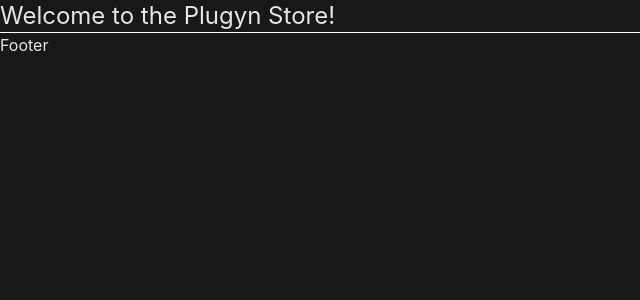
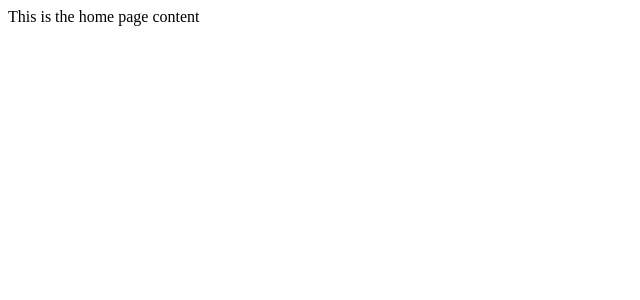
Before and after one commit to davidpetrea/plugyn-store, a Next.js app: page / in a window 1280 px wide. Shown: the top 300 px of the page, without its empty margins (0-640 px from the left). Built offline with nearby package versions, Linux system fonts and the light colour scheme.

Commit message:
Changed project structure to app directory instead of pages.

```diff
--- /dev/null
+++ b/app/layout.tsx
@@ -0,0 +1,13 @@
+export default function RootLayout({
+ // Layouts must accept a children prop.
+ // This will be populated with nested layouts or pages
+ children,
+}: {
+ children: React.ReactNode;
+}) {
+ return (
+  <html lang='en'>
+   <body>{children}</body>
+  </html>
+ );
+}
--- /dev/null
+++ b/app/page.tsx
@@ -0,0 +1,3 @@
+export default function Home() {
+ return <div>This is the home page content</div>;
+}
--- a/next.config.js
+++ b/next.config.js
@@ -1,7 +1,10 @@
 /** @type {import('next').NextConfig} */
 const nextConfig = {
-  reactStrictMode: true,
-  swcMinify: true,
-}
+ reactStrictMode: true,
+ swcMinify: true,
+ experimental: {
+  appDir: true,
+ },
+};
 
-module.exports = nextConfig
+module.exports = nextConfig;
--- a/pages/_app.tsx
+++ /dev/null
@@ -1,6 +0,0 @@
-import '../styles/globals.css'
-import type { AppProps } from 'next/app'
-
-export default function App({ Component, pageProps }: AppProps) {
-  return <Component {...pageProps} />
-}
--- a/pages/index.tsx
+++ /dev/null
@@ -1,25 +0,0 @@
-import Head from 'next/head';
-import Image from 'next/image';
-
-export default function Home() {
- return (
-  <div>
-   <Head>
-    <title>Plugyn Store | Safe & Cheap Metin2 Yang</title>
-    <meta
-     name='description'
-     content='Welcome to the plugyn yang store! Here you can get some of the cheapest yang on almost all private and official Metin2 servers. Contact us today for a custom offer!'
-    />
-    <link rel='icon' href='/favicon.ico' />
-   </Head>
-
-   <main>
-    <h1 className='text-2xl'>Welcome to the Plugyn Store!</h1>
-   </main>
-
-   <footer className='border-t border-white'>
-    <p>Footer</p>
-   </footer>
-  </div>
- );
-}
```
Also changed, not shown: app/head.js (added, +13 -0 lines), tsconfig.json (+21 -4 lines).
